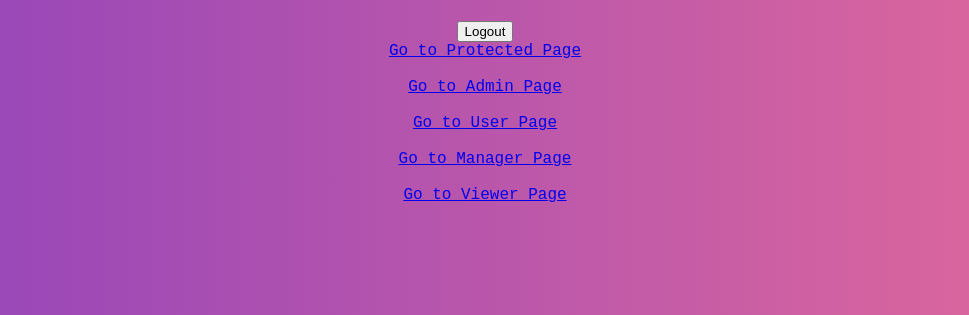
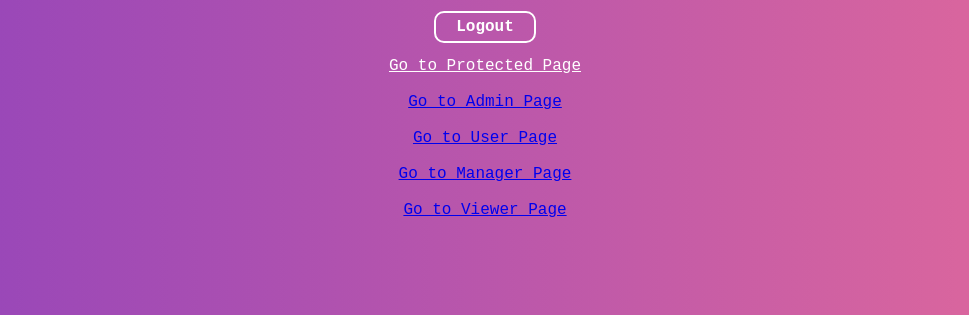
Before and after one commit to versceana/LDAP-server, a Flask app: page / in a window 1280 px wide. Shown: the part 326-641 px from the top of the page, without its empty margins (155-1124 px from the left). Run offline with Flask 3, Linux system fonts and the light colour scheme; the visitor is signed in with stand-in values (Sample User, id 1).

Commit message:
logged root page style

```diff
--- a/app/static/style.css
+++ b/app/static/style.css
@@ -27,3 +27,8 @@ body {
   margin: 4px 2px;
   cursor: pointer;
 }
+
+.link {
+  color: white;
+  margin-top: 10px;
+}
--- a/app/templates/index.html
+++ b/app/templates/index.html
@@ -9,9 +9,9 @@
         <span class="message_wrapper">
             <h1>Welcome, {{ user['preferred_username'] }}!</h1>
             <form action="{{ url_for('logout') }}" method="post">
-                <button type="submit">Logout</button>
+                <button class="button_login" type="submit">Logout</button>
             </form>
-            <a href="{{ url_for('protected') }}">Go to Protected Page</a><br>
+            <a href="{{ url_for('protected') }}" class="link">Go to Protected Page</a><br>
             <a href="{{ url_for('admin') }}">Go to Admin Page</a><br>
             <a href="{{ url_for('user_page') }}">Go to User Page</a><br>
             <a href="{{ url_for('manager_page') }}">Go to Manager Page</a><br>
```
